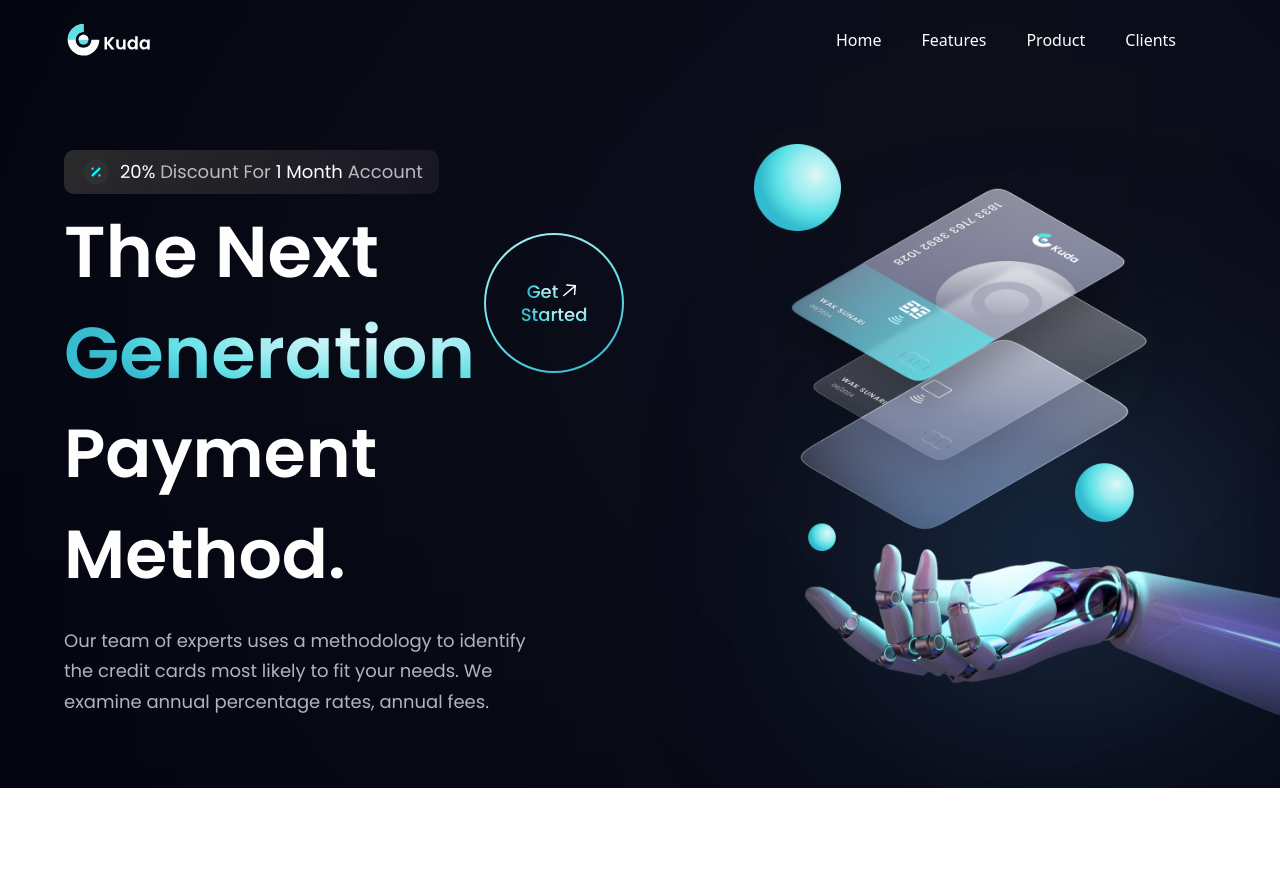
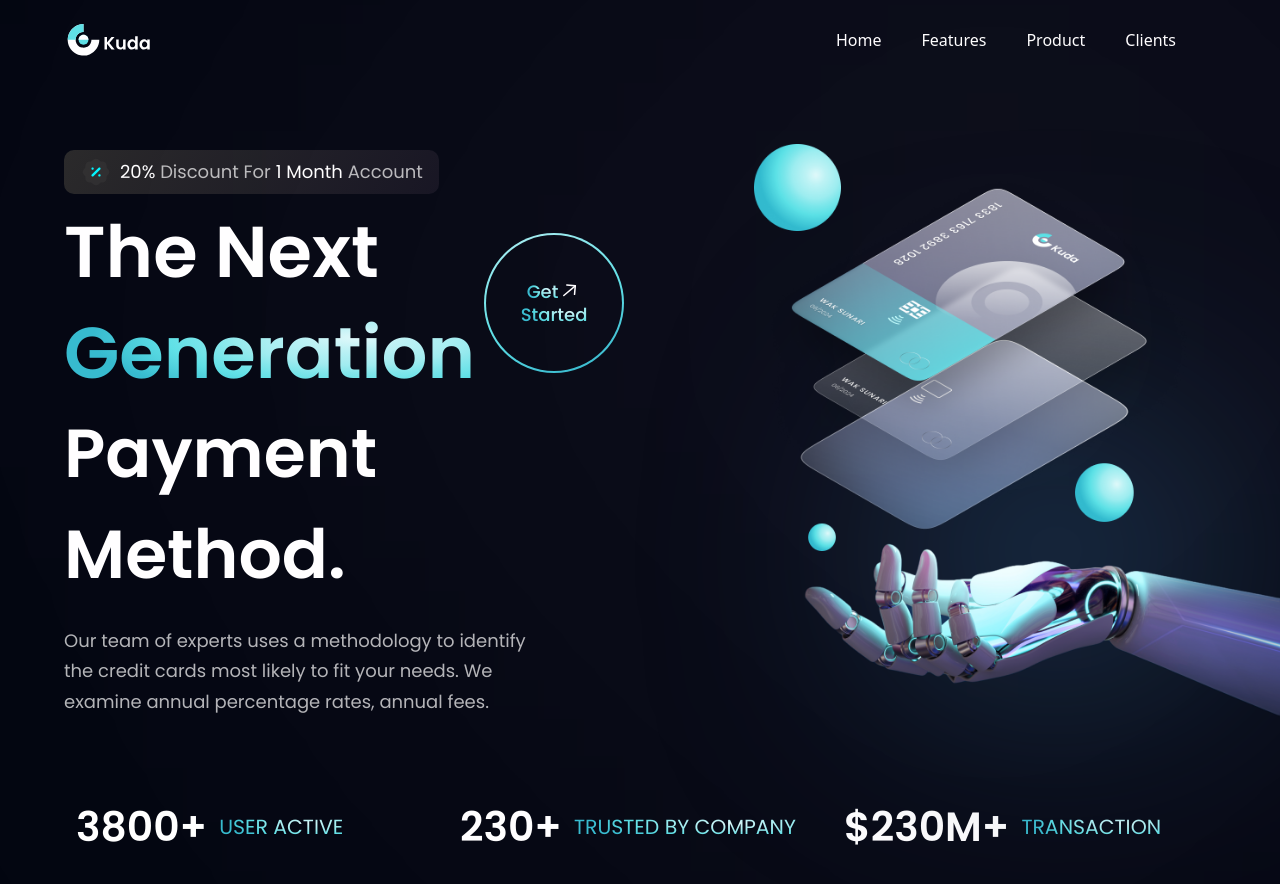
Before and after one commit to Neon-Coders/kuda, a React (Vite) app: page / in a window 1280 px wide. Shown: the top 884 px of the page. Before the commit the page ends 800 px from the top, so only its background shows below. Built offline with nearby package versions, Linux system fonts and the light colour scheme.

Commit message:
feat: stats

```diff
--- a/src/components/Stats/Stats.jsx
+++ b/src/components/Stats/Stats.jsx
@@ -1,5 +1,26 @@
+import styles from "../../style";
+import { stats } from "../../constants";
+
 const Stats = () => {
-  return <div></div>;
+  return (
+    <section
+      className={`${styles.flexCenter} flex-row flex-wrap sm:mb-20 mb-6`}
+    >
+      {stats.map((stat) => (
+        <div
+          key={stat.id}
+          className={`flex-1 flex justify-start items-center flex-row m-3`}
+        >
+          <h4 className="font-poppins font-semibold xs:text-[40.89px] text-[30.89px] xs:leading-[53.16px] leading-[43.16px] text-white">
+            {stat.value}
+          </h4>
+          <p className="font-poppins font-normal xs:text-[20.45px] text-[15.45px] xs:leading-[26.58px] leading-[21.58px] text-gradient uppercase ml-3">
+            {stat.title}
+          </p>
+        </div>
+      ))}
+    </section>
+  );
 };
 
 export default Stats;
```
